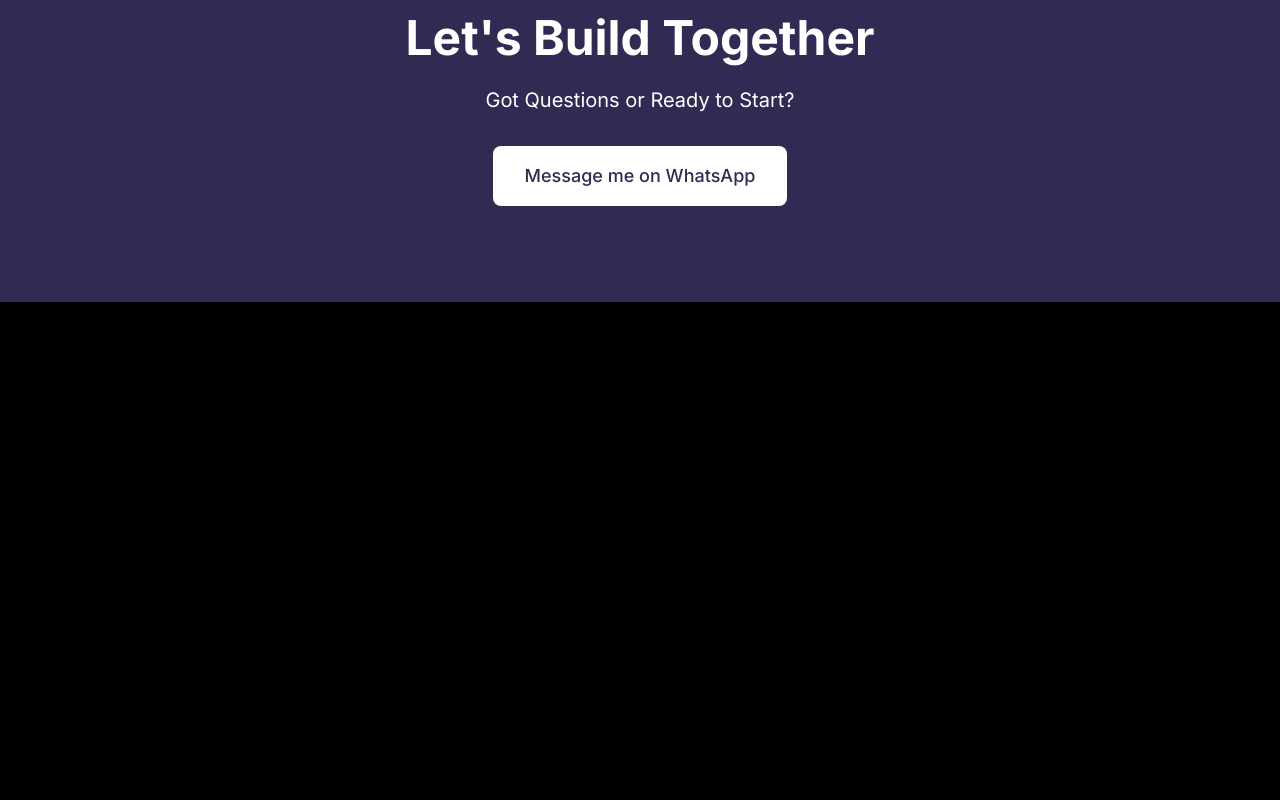
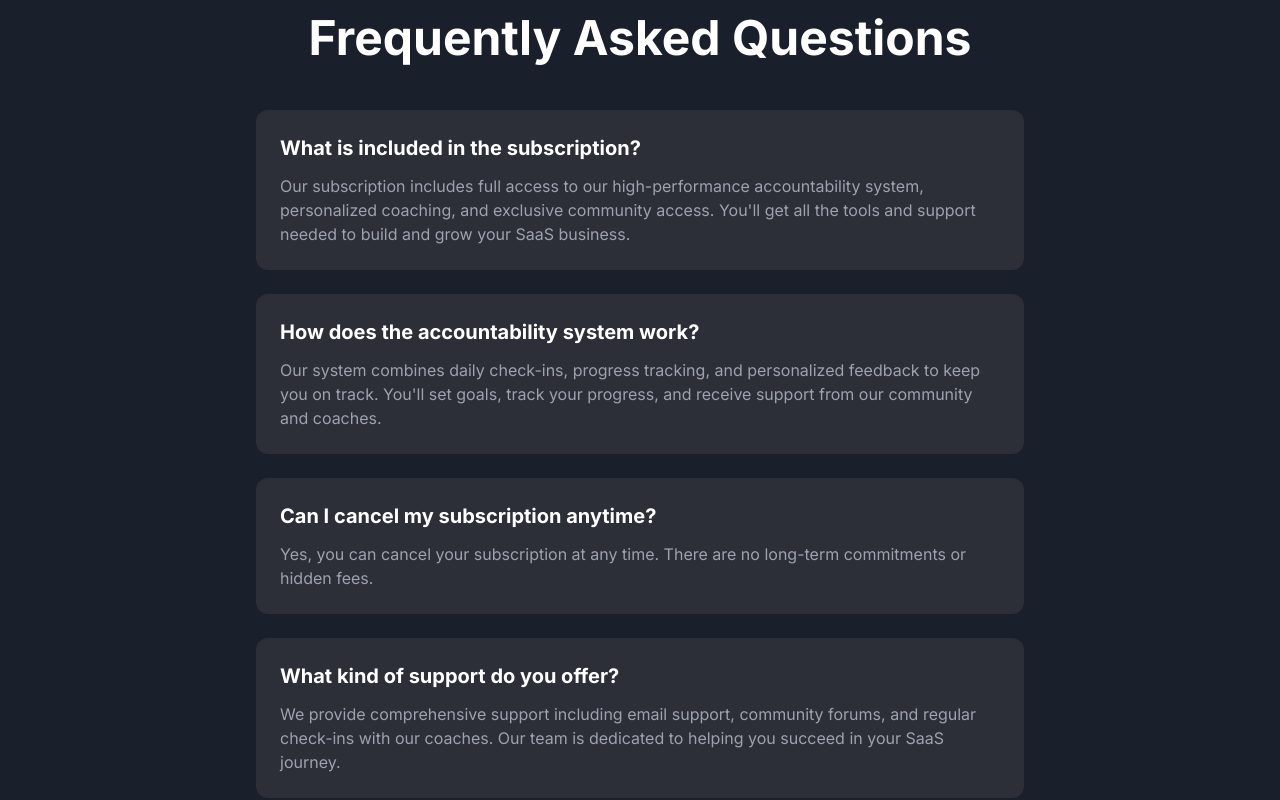
Before and after one commit to JohannesBorge/saasroyal, a Next.js app: page / in a window 1280 px wide. Shown: the part 5240-6040 px from the top of the page. Before the commit the page ends 5542 px from the top, so only its background shows below. Built offline with nearby package versions, Linux system fonts and the light colour scheme.

Commit message:
Add FAQ section with common questions and answers

```diff
--- a/src/app/page.tsx
+++ b/src/app/page.tsx
@@ -230,6 +230,46 @@
         </div>
       </section>
 
+      {/* FAQ Section */}
+      <section className="section-padding">
+        <div className="container-padding">
+          <h2 className="heading-2 text-center mb-12 animate-fade-in">
+            Frequently Asked Questions
+          </h2>
+          <div className="max-w-3xl mx-auto space-y-6">
+            {/* Question 1 */}
+            <div className="bg-[#2c2e38] rounded-xl p-6 animate-scale-in hover:shadow-[0_0_15px_rgba(255,105,180,0.5)] transition-shadow duration-300">
+              <h3 className="text-xl font-bold text-white mb-3">What is included in the subscription?</h3>
+              <p className="text-gray-400">Our subscription includes full access to our high-performance accountability system, personalized coaching, and exclusive community access. You'll get all the tools and support needed to build and grow your SaaS business.</p>
+            </div>
+
+            {/* Question 2 */}
+            <div className="bg-[#2c2e38] rounded-xl p-6 animate-scale-in hover:shadow-[0_0_15px_rgba(255,105,180,0.5)] transition-shadow duration-300">
+              <h3 className="text-xl font-bold text-white mb-3">How does the accountability system work?</h3>
+              <p className="text-gray-400">Our system combines daily check-ins, progress tracking, and personalized feedback to keep you on track. You'll set goals, track your progress, and receive support from our community and coaches.</p>
+            </div>
+
+            {/* Question 3 */}
+            <div className="bg-[#2c2e38] rounded-xl p-6 animate-scale-in hover:shadow-[0_0_15px_rgba(255,105,180,0.5)] transition-shadow duration-300">
+              <h3 className="text-xl font-bold text-white mb-3">Can I cancel my subscription anytime?</h3>
+              <p className="text-gray-400">Yes, you can cancel your subscription at any time. There are no long-term commitments or hidden fees.</p>
+            </div>
+
+            {/* Question 4 */}
+            <div className="bg-[#2c2e38] rounded-xl p-6 animate-scale-in hover:shadow-[0_0_15px_rgba(255,105,180,0.5)] transition-shadow duration-300">
+              <h3 className="text-xl font-bold text-white mb-3">What kind of support do you offer?</h3>
+              <p className="text-gray-400">We provide comprehensive support including email support, community forums, and regular check-ins with our coaches. Our team is dedicated to helping you succeed in your SaaS journey.</p>
+            </div>
+
+            {/* Question 5 */}
+            <div className="bg-[#2c2e38] rounded-xl p-6 animate-scale-in hover:shadow-[0_0_15px_rgba(255,105,180,0.5)] transition-shadow duration-300">
+              <h3 className="text-xl font-bold text-white mb-3">Is this suitable for beginners?</h3>
+              <p className="text-gray-400">Absolutely! Our system is designed to help both beginners and experienced developers. We provide step-by-step guidance and adapt our support to your current skill level and experience.</p>
+            </div>
+          </div>
+        </div>
+      </section>
+
       {/* Footer CTA Section */}
       <section className="section-padding bg-[#312b54]">
         <div className="container-padding">
```
